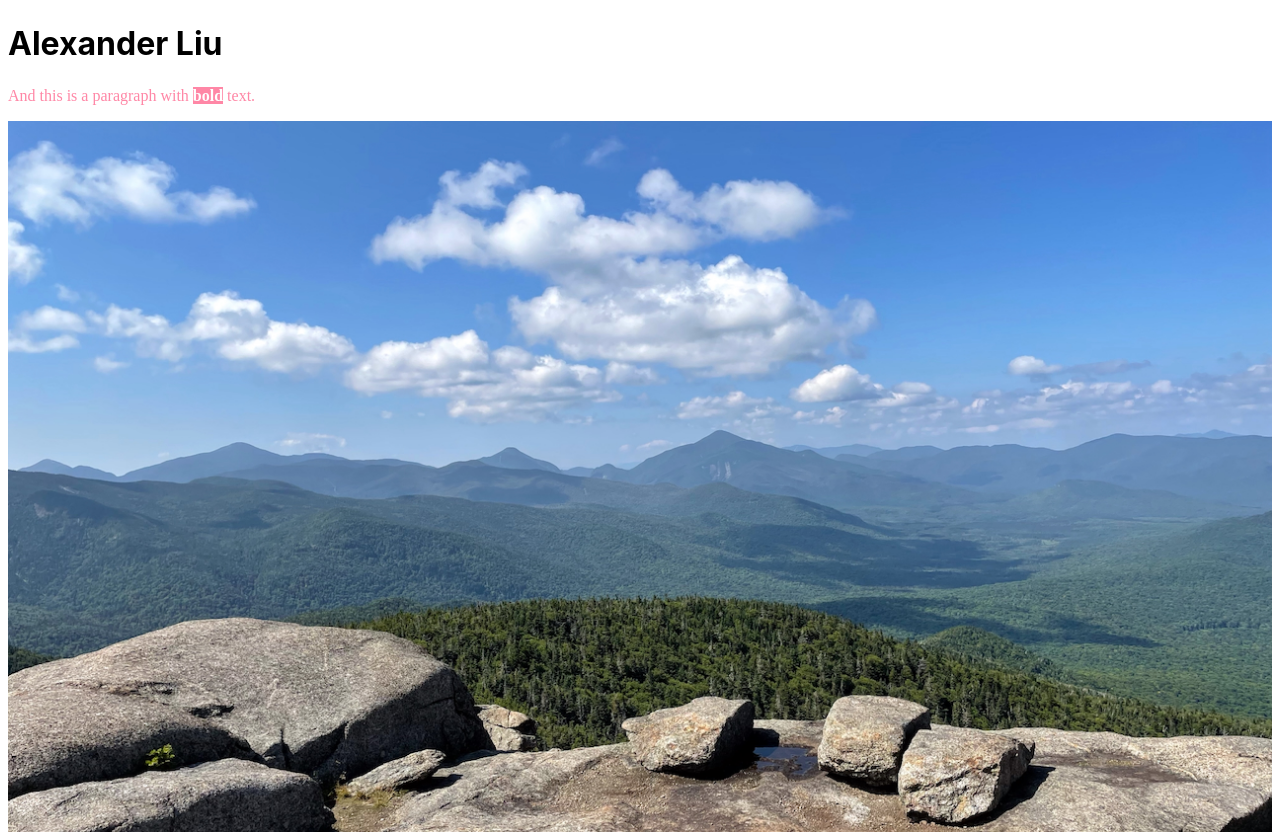
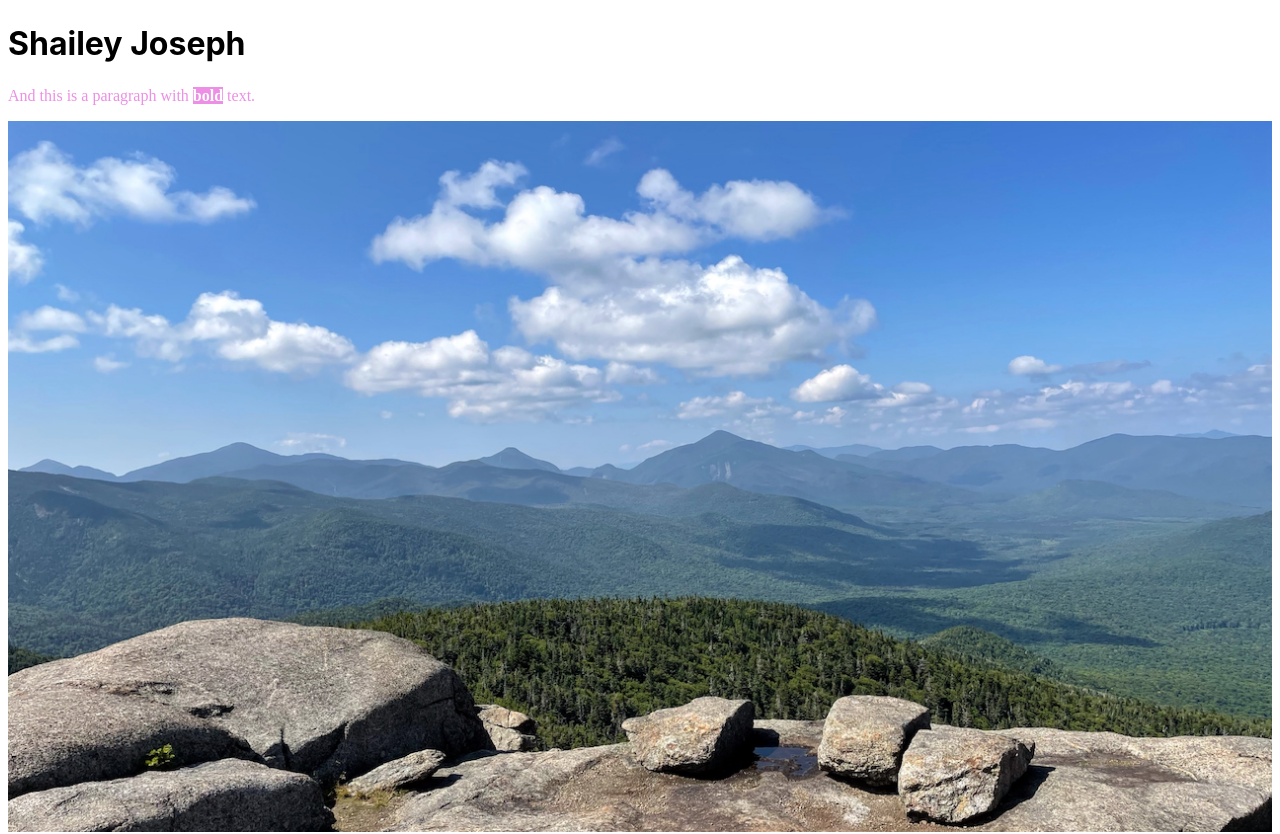
Before and after one commit to shaileyj/webjam_demo, a website: page index.html in a window 1280 px wide. Shown: the top 834 px of the page. Drawn offline with Linux system fonts and the light colour scheme; grey boxes are pictures that could not be loaded.

Commit message:
something

```diff
--- a/index.html
+++ b/index.html
@@ -6,7 +6,7 @@
     <link rel="stylesheet" href="./styles.css" />
   </head>
   <body>
-    <h1>Alexander Liu</h1>
+    <h1>Shailey Joseph</h1>
     <p class="bold-paragraph">
       And this is a paragraph with <b id="bold">bold</b> text.
     </p>
--- a/package.json
+++ b/package.json
@@ -1,6 +1,6 @@
 {
   "dependencies": {
-    "serve": "^14.2.1"
+    "serve": "^14.2.4"
   },
   "scripts": {
     "serve": "serve"
--- a/styles.css
+++ b/styles.css
@@ -1,27 +1,16 @@
 h1 {
-  font-family:
-    -apple-system,
-    BlinkMacSystemFont,
-    avenir next,
-    avenir,
-    segoe ui,
-    helvetica neue,
-    helvetica,
-    Cantarell,
-    Ubuntu,
-    roboto,
-    noto,
-    arial,
+  font-family: -apple-system, BlinkMacSystemFont, avenir next, avenir, segoe ui,
+    helvetica neue, helvetica, Cantarell, Ubuntu, roboto, noto, arial,
     sans-serif;
   margin: 24px 0;
 }
 
 .bold-paragraph {
-  color: #ff87a6;
+  color: #ec8fe5;
 }
 
 #bold {
-  background-color: #ff87a6;
+  background-color: #ec8fe5;
   color: white;
 }
 
```
Also changed, not shown: .codesandbox/tasks.json, 1 other file.
